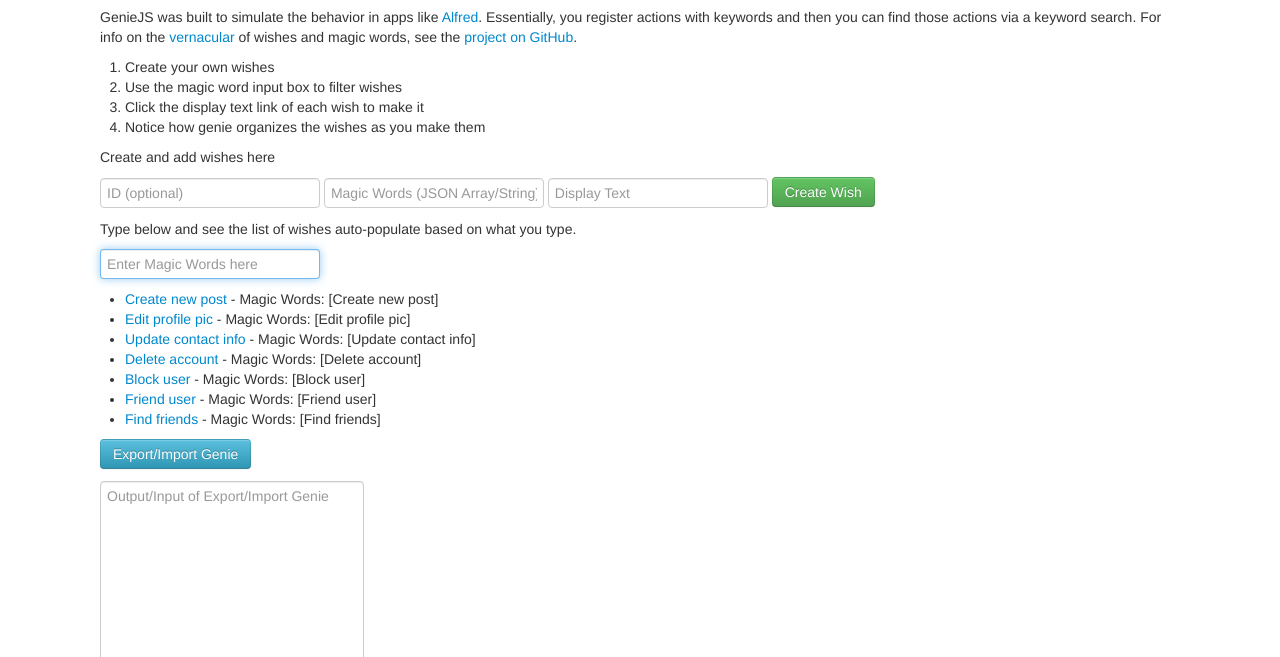
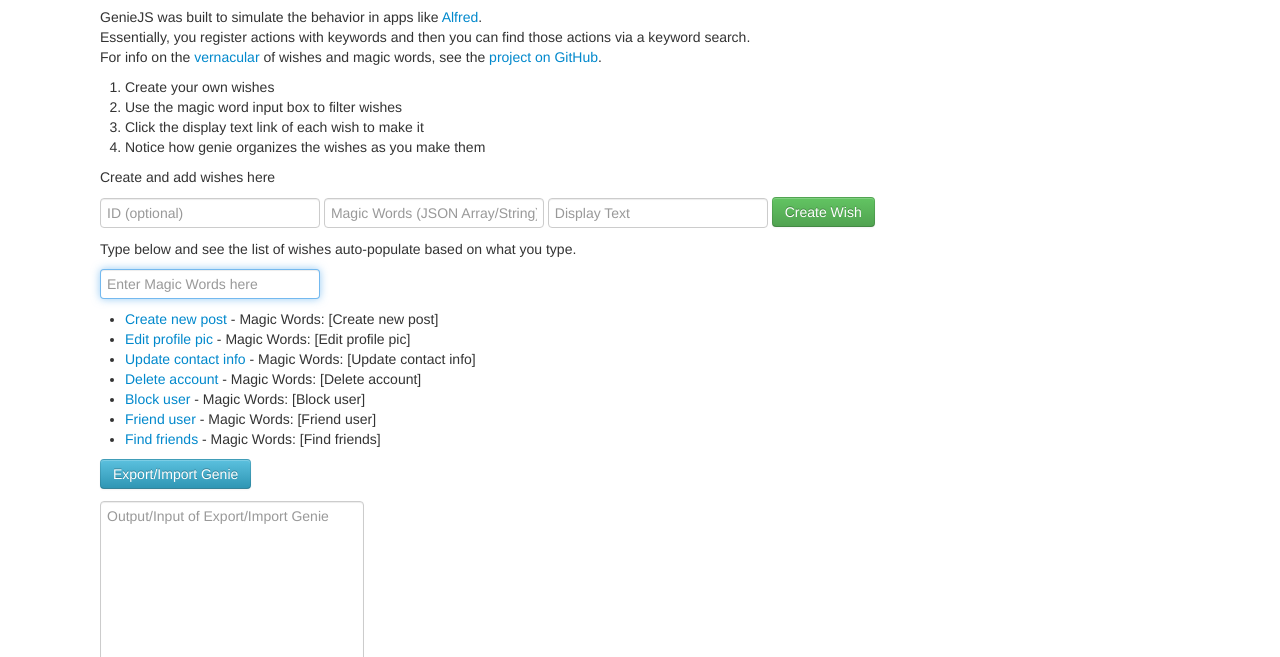
Before and after one commit to kentcdodds/genie, a plain HTML site: page index.html in a window 1280 px wide. Shown: the part 143-800 px from the top of the page. Drawn offline with Linux system fonts and the light colour scheme.

Commit message:
Made spacing look nicer

```diff
--- a/index.html
+++ b/index.html
@@ -36,8 +36,8 @@
     <h1>GenieJS</h1>
     <h2 id="wish-output">Click a wish below...</h2>
     <p>
-      GenieJS was built to simulate the behavior in apps like <a href="http://www.alfredapp.com/">Alfred</a>.
-      Essentially, you register actions with keywords and then you can find those actions via a keyword search.
+      GenieJS was built to simulate the behavior in apps like <a href="http://www.alfredapp.com/">Alfred</a>.<br />
+      Essentially, you register actions with keywords and then you can find those actions via a keyword search.<br />
       For info on the <a href="https://github.com/kentcdodds/genie#vernacular">vernacular</a> of wishes and magic words,
       see the <a href="https://github.com/kentcdodds/genie">project on GitHub</a>.
     </p>
```
